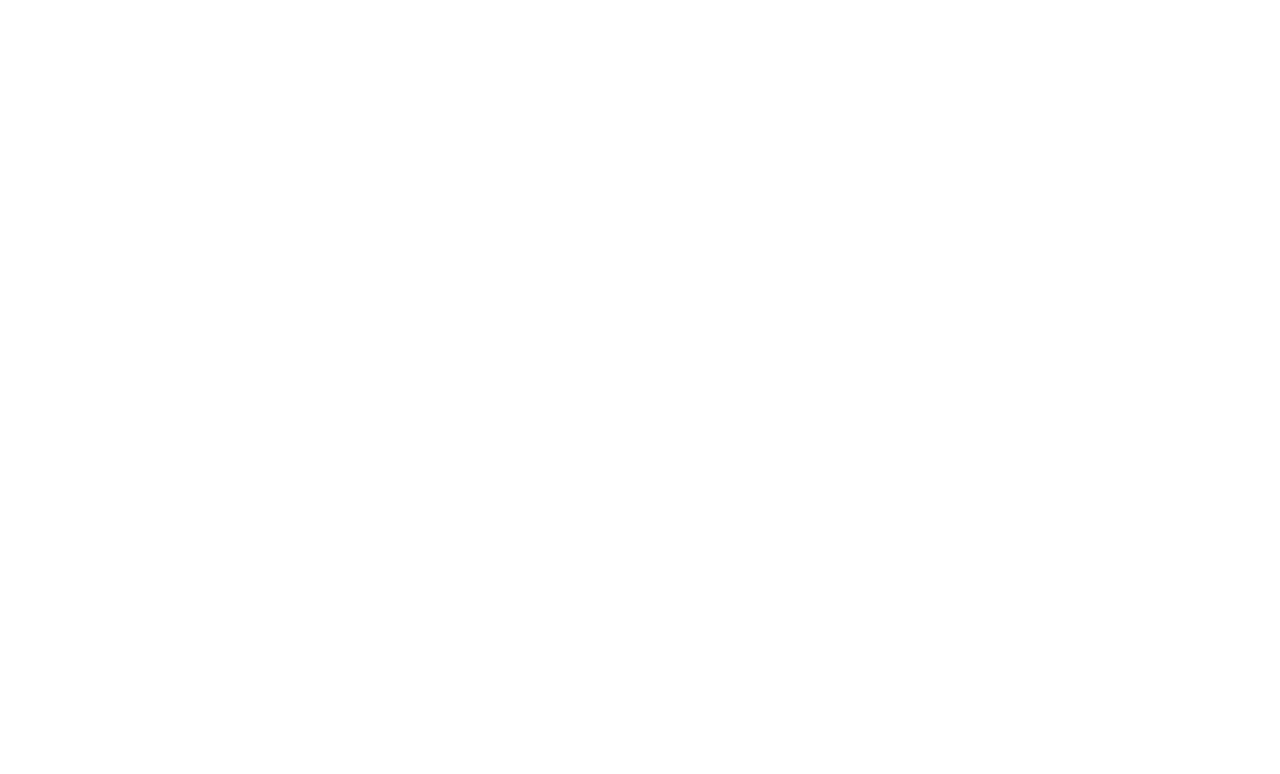
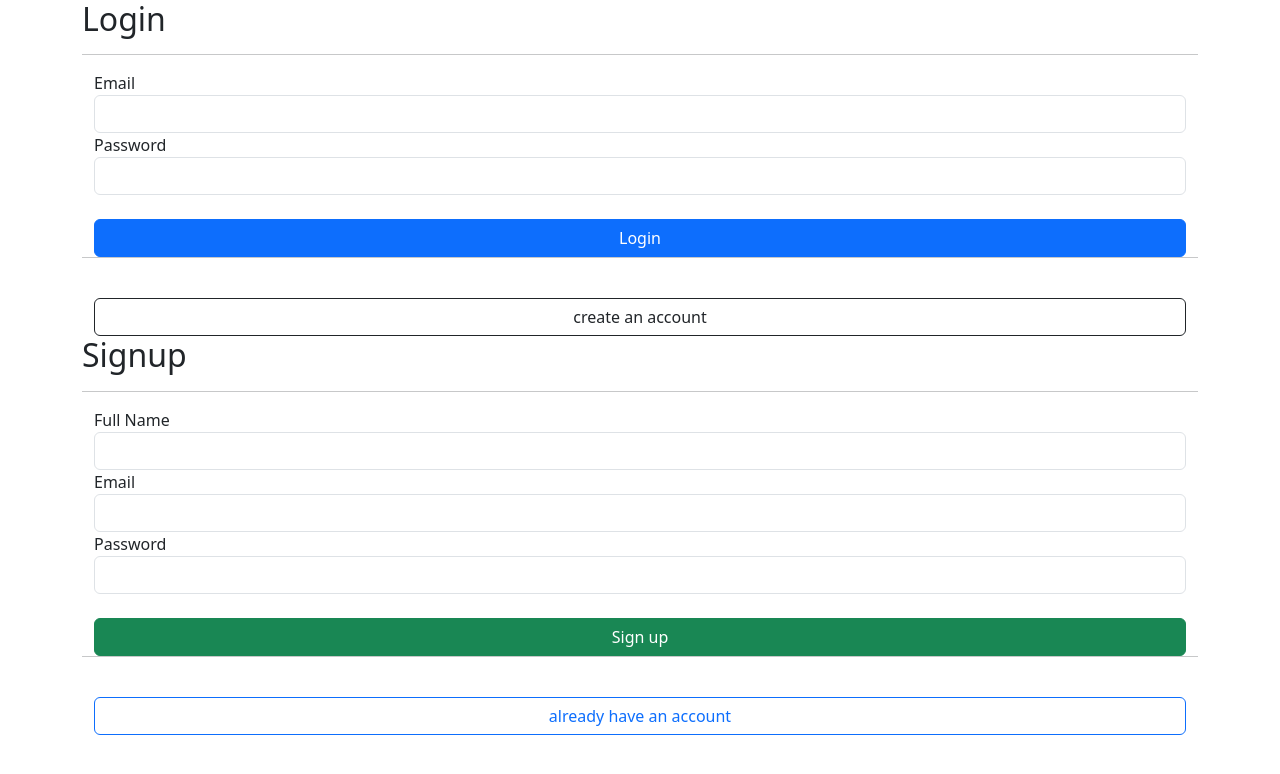
Before and after one commit to chinthaka07/pos, a plain HTML site: page index.html in a window 1280 px wide. Drawn offline with nearby package versions, Linux system fonts and the light colour scheme.

Commit message:
login, sign up forms

```diff
--- a/index.html
+++ b/index.html
@@ -12,9 +12,98 @@
 
 </head>
 <body>
+<div class="container">
+    <div class="login-main-outer">
+        <div class="login-inner">
+            <h2 class="login-text">Login</h2>
+            <hr>
 
+            <div class="row" style="margin: 0">
+                <div class="col-12">
+                    <div class="form-group">
+                        <label for="email">Email</label>
+                        <input type="email" class="form-control" id="email">
+                    </div>
+                </div>
+                <div class="col-12">
+                    <div class="form-group">
+                        <label for="password">Password</label>
+                        <input type="password" class="form-control" id="password">
+                    </div>
+                </div>
+                <div class="col-12">
+                    <br>
+                    <div class="form-group">
+                        <input type="button" value="Login" class="btn btn-primary"
+                               style="width: 100%!important;">
+                    </div>
+                </div>
+                <hr>
+                <div class="col-12">
+                    <br>
+                    <div class="form-group">
+                        <input type="button" value="create an account" class="btn btn-outline-dark"
+                               style="width: 100%!important;">
+                    </div>
+                </div>
+            </div>
+        </div>
+    </div>
+</div>
 
-<link href="https://cdn.jsdelivr.net/npm/bootstrap@5.3.0/dist/css/bootstrap.min.css" rel="stylesheet" integrity="sha384-9ndCyUaIbzAi2FUVXJi0CjmCapSmO7SnpJef0486qhLnuZ2cdeRhO02iuK6FUUVM" crossorigin="anonymous">
+<!--end login process-->
+
+<!--start login process-->
+
+<div class="container">
+    <div class="login-main-outer">
+        <div class="login-inner">
+            <h2 class="login-text">Signup</h2>
+            <hr>
+
+            <div class="row" style="margin: 0">
+                <div class="col-12">
+                    <div class="form-group">
+                        <label for="full-name">Full Name</label>
+                        <input type="text" class="form-control" id="full-name">
+                    </div>
+                </div>
+                <div class="col-12">
+                    <div class="form-group">
+                        <label for="register-email">Email</label>
+                        <input type="email" class="form-control" id="register-email">
+                    </div>
+                </div>
+                <div class="col-12">
+                    <div class="form-group">
+                        <label for="register-password">Password</label>
+                        <input type="password" class="form-control" id="register-password">
+                    </div>
+                </div>
+                <div class="col-12">
+                    <br>
+                    <div class="form-group">
+                        <input type="button" value="Sign up" class="btn btn-success"
+                               style="width: 100%!important;">
+                    </div>
+                </div>
+
+                <hr>
+                <div class="col-12">
+                    <br>
+                    <div class="form-group">
+                        <input type="button" value="already have an account" class="btn btn-outline-primary"
+                               style="width: 100%!important;">
+                    </div>
+                </div>
+            </div>
+        </div>
+    </div>
+</div>
+
+<!--end login process-->
+
+<script src="https://ajax.googleapis.com/ajax/libs/jquery/3.7.0/jquery.min.js"></script>
 
 </body>
 </html>
```
